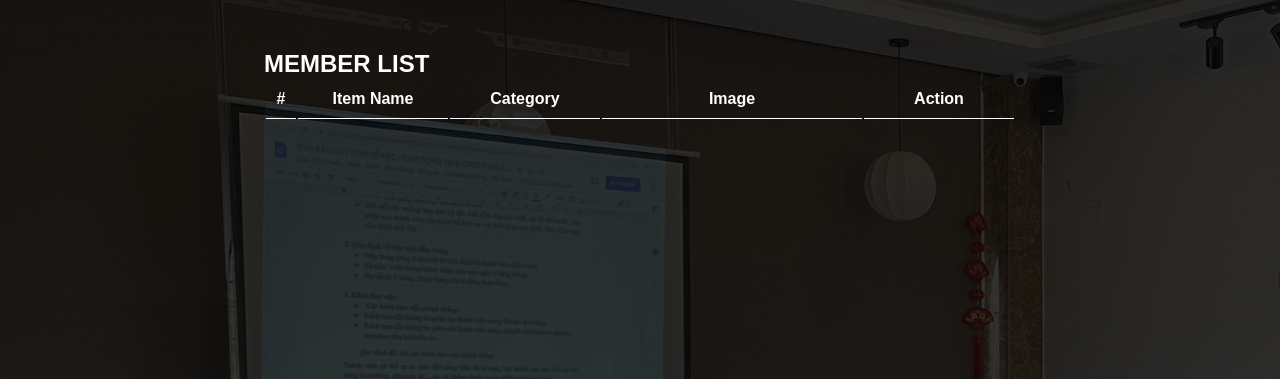
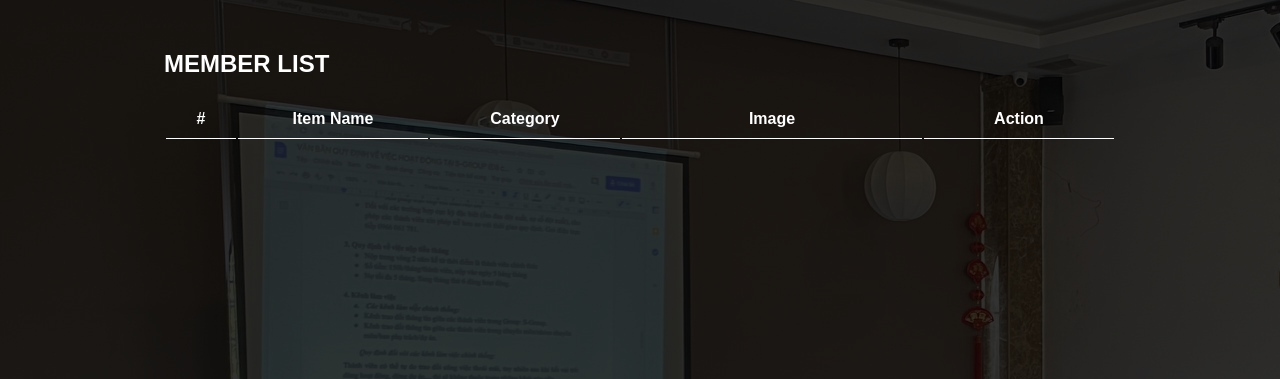
Before and after one commit to ductai26998/ductai266998.github.io, a PHP site: page / in a window 1280 px wide. Shown: the part 256-635 px from the top of the page. Run offline with PHP 8.4, Linux system fonts and the light colour scheme; lists and menus that the app fills with data are empty.

Commit message:
fix giao dien bai tap co ban js

```diff
--- a/homework/js_base/style.css
+++ b/homework/js_base/style.css
@@ -46,7 +46,7 @@
     margin: 10px 0px;
 }
 
-tr td {
+tr td,th {
     padding: 20px;
 }
 
```
